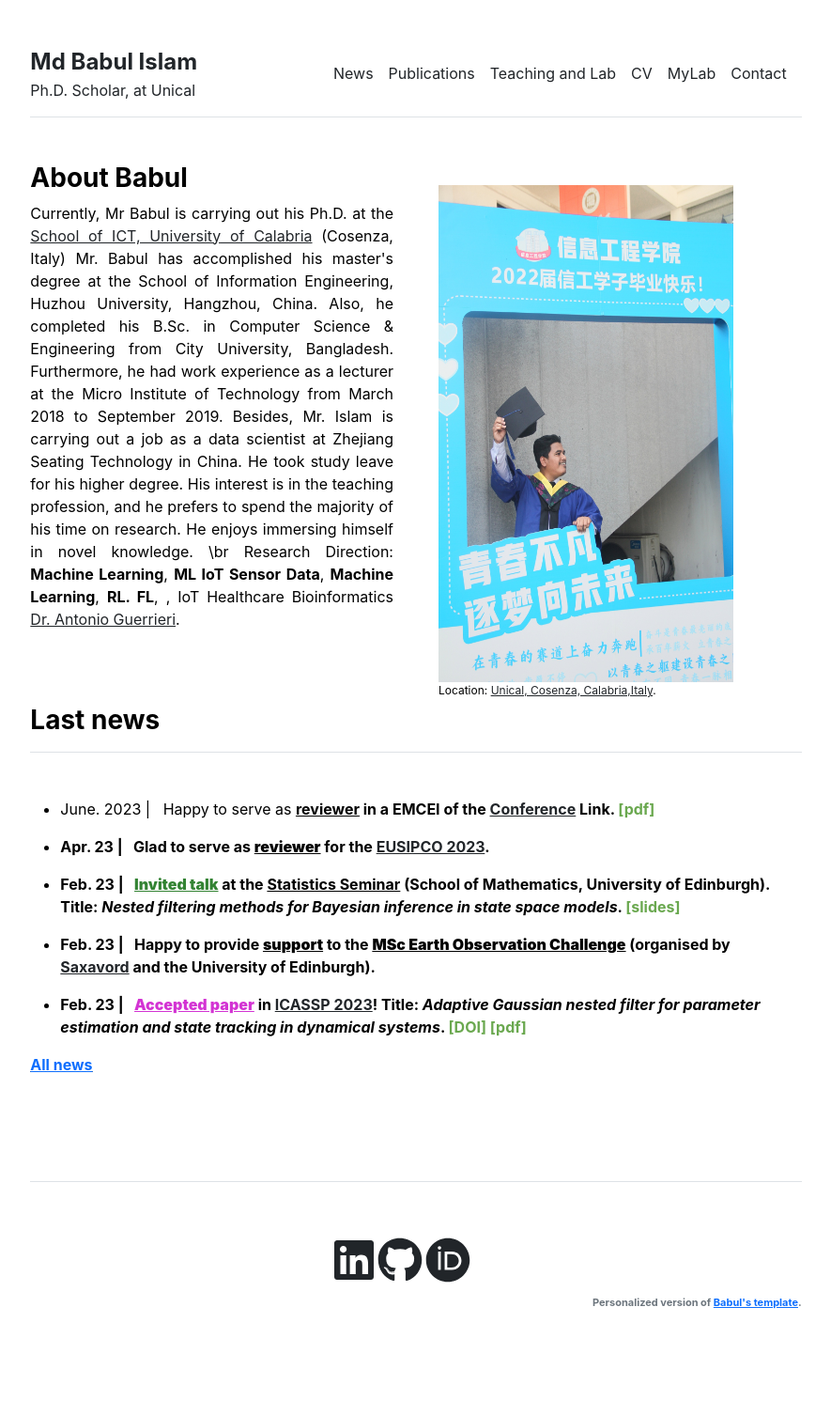
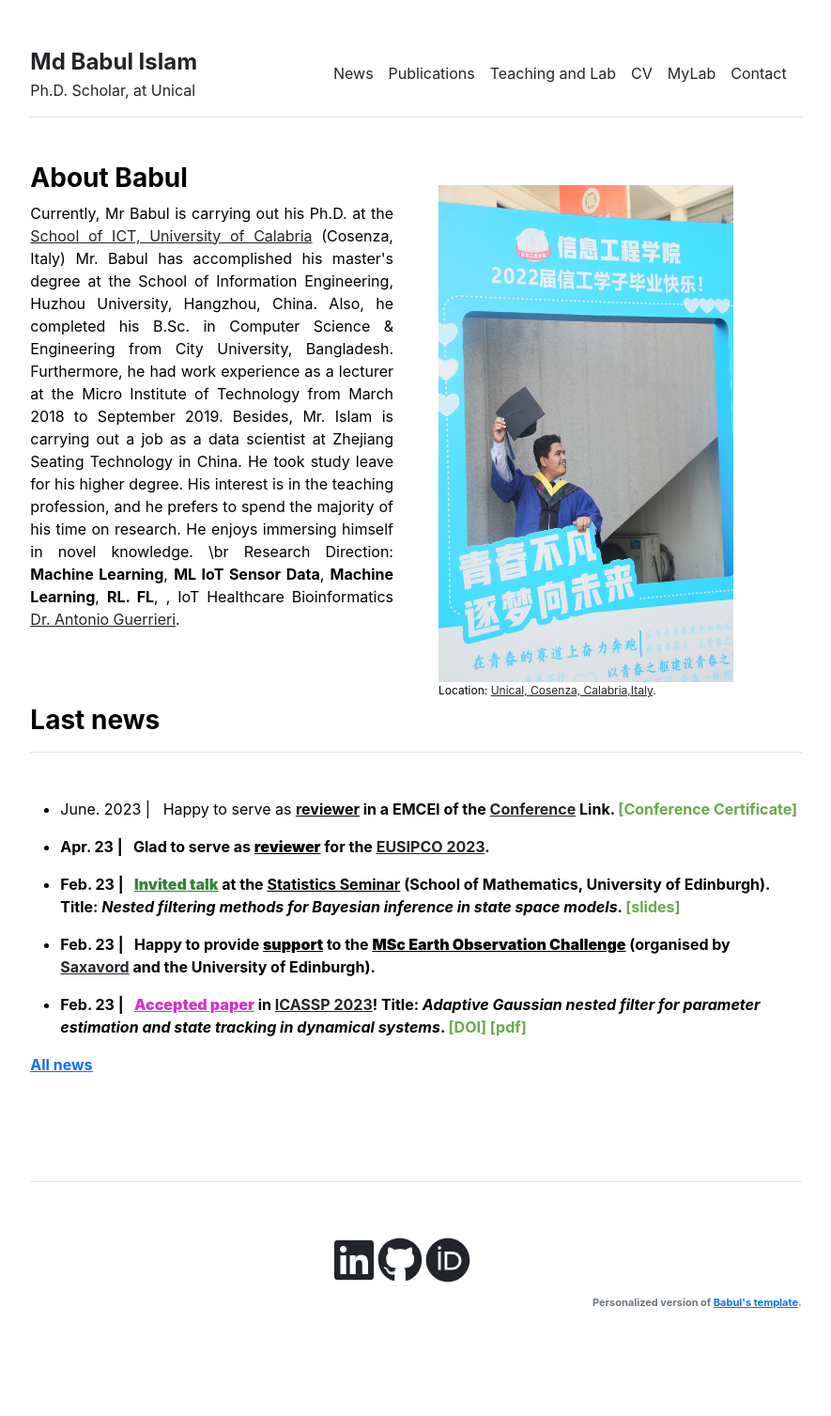
Before and after one commit to babulcseian/babulcseian.github.io, a Jekyll site: the page built from index.md, in a window 1280 px wide. Shown: the whole page at 94% size, without its empty margins (197-1082 px from the left). Built offline with Jekyll 4.4.1, drawn with Linux system fonts in a browser that asks for light colours; a style sheet for code colours, icons or effects is not loaded.

Commit message:
Update news.yml

```diff
--- a/_data/news.yml
+++ b/_data/news.yml
@@ -1,4 +1,4 @@
-- {message: 'June. 2023 | &nbsp; Happy to serve as <u><b>reviewer</u> in a EMCEI of the <a class="other" href="http://emcei.net/">Conference</a> Link. <a class="paper" href="publications/Certificate/Review%20Certificate%20EMCEI-23%20.pdf">[pdf]</a>', last: '1'}
+- {message: 'June. 2023 | &nbsp; Happy to serve as <u><b>reviewer</u> in a EMCEI of the <a class="other" href="http://emcei.net/">Conference</a> Link. <a class="paper" href="publications/Certificate/Review%20Certificate%20EMCEI-23%20.pdf">[Conference Certificate]</a>', last: '1'}
 - {message: 'Apr. 23 | &nbsp; Glad to serve as <u><b>reviewer</b></u> for the <a class="other" href="https://eusipco2023.org/">EUSIPCO 2023</a>.', last: '1'}
 - {message: 'Feb. 23 | &nbsp; <b style="color:rgba(0,100,0,0.8);"><u>Invited talk</b></u> at the <u>Statistics Seminar</u> (School of Mathematics, University of Edinburgh). Title: <i>Nested filtering methods for Bayesian inference in state space models</i>. <a class="paper" href="publications/slides/202302_Slides_Statistics_Seminar LAST.pdf">[slides]</a>', last: '1'}
 - {message: 'Feb. 23 | &nbsp; Happy to provide <b><u>support</u></b> to the <u><b>MSc Earth Observation Challenge</b></u> (organised by <a class="other" href="https://saxavord.com/">Saxavord</a> and the University of Edinburgh).', last: '1'}
```
